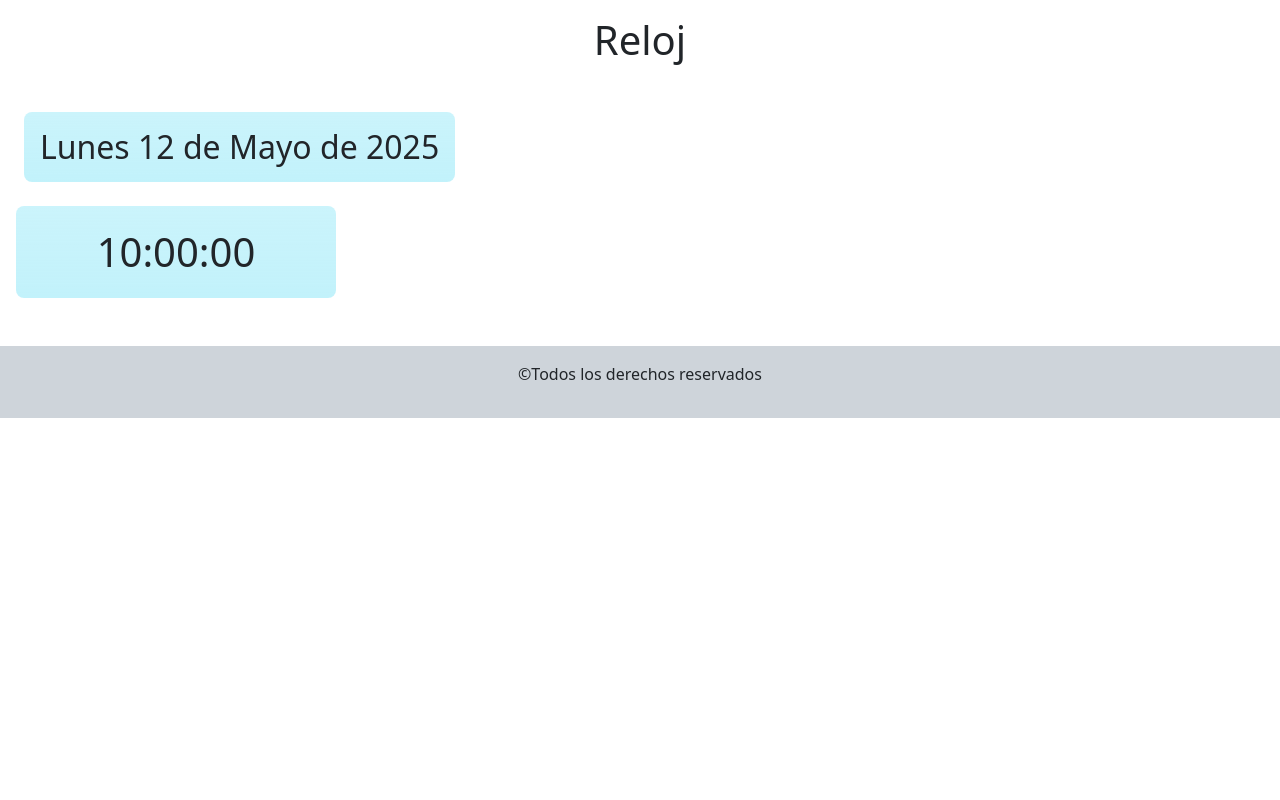
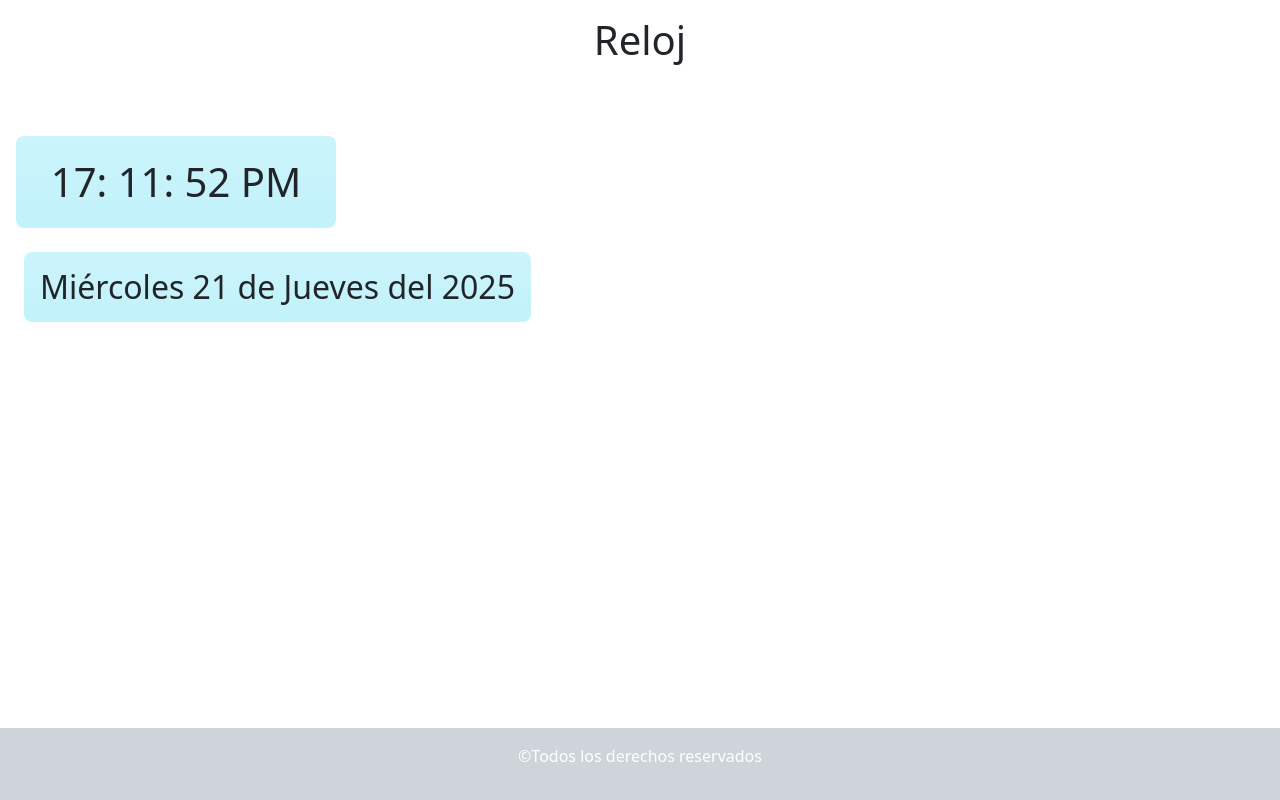
Before and after one commit to TucuNacho/reloj, a plain HTML site: page index.html in a window 1280 px wide. Drawn offline with nearby package versions, Linux system fonts and the light colour scheme.

Commit message:
Agregamos logica para que el reloj sea funcional

```diff
--- a/css/style.css
+++ b/css/style.css
@@ -1,3 +1,20 @@
+body, html {
+    height: 100%;
+    display: flex;
+    flex-direction: column;
+}
+
 .w{
     width: fit-content;
 }
+
+footer {
+    position: fixed;
+    left: 0;
+    bottom: 0;
+    width: 100%;
+    background: #222;
+    color: #fff;
+    text-align: center;
+    padding: 10px 0;
+}
--- a/index.html
+++ b/index.html
@@ -19,10 +19,10 @@
         <h1>Reloj</h1>
     </header>
     <main class="my-5">
-      <h2 class="bg-info bg-gradient bg-opacity-25 w m-4 p-3 rounded-3">
+        <p class="fs-1 bg-info bg-gradient bg-opacity-25 w-25 m-3 text-center p-3 rounded-3">10:00:00</p>
+        <h2 class="bg-info bg-gradient bg-opacity-25 w m-4 p-3 rounded-3">
         Lunes 12 de Mayo de 2025
       </h2>
-        <p class="fs-1 bg-info bg-gradient bg-opacity-25 w-25 m-3 text-center p-3 rounded-3">10:00:00</p>
     </main>
     <footer class="py-3 bg-dark-subtle text-center">
       <p>&copy;Todos los derechos reservados</p>
--- a/js/reloj.js
+++ b/js/reloj.js
@@ -1,5 +1,57 @@
-const Reloj = () =>{
-    const hora = new Date();
-}
+const Reloj = () => {
+  const hora = new Date();
+  let h = hora.getHours();
+  let m = hora.getMinutes();
+  let s = hora.getSeconds();
+  const diasDeSemana = [
+    "Domingo",
+    "Lunes",
+    "Martes",
+    "Miércoles",
+    "Jueves",
+    "Viernes",
+    "Sábado",
+  ];
+  const meses = [
+    "Enero",
+    "Febrero",
+    "Marzo",
+    "Abril",
+    "Mayo",
+    "Junio",
+    "Julio",
+    "Agosto",
+    "Septiembre",
+    "Octubre",
+    "Noviembre",
+    "Diciembre",
+  ];
 
-Reloj()
+  const agregarCero = (num) => {
+    if (num < 10) {
+      return "0" + num;
+    } else {
+      return num;
+    }
+  };
+
+
+  const horaDIa = document.querySelector(".fs-1");
+  if (hora.getHours() >= 0 && hora.getHours() < 12) {
+    horaDIa.textContent = `${agregarCero(hora.getHours())}: ${agregarCero(
+      hora.getMinutes()
+    )}: ${agregarCero(hora.getSeconds())} AM`;
+  } else {
+    horaDIa.textContent = `${agregarCero(hora.getHours())}: ${agregarCero(
+      hora.getMinutes()
+    )}: ${agregarCero(hora.getSeconds())} PM`;
+  }
+   const semanas = document.querySelector("h2");
+  semanas.textContent = `${diasDeSemana[hora.getDay()]} ${hora.getDate()} de ${
+    diasDeSemana[hora.getMonth()]
+  } del  ${hora.getFullYear()}`;
+};
+
+Reloj();
+
+setInterval(Reloj, 1000);
```
